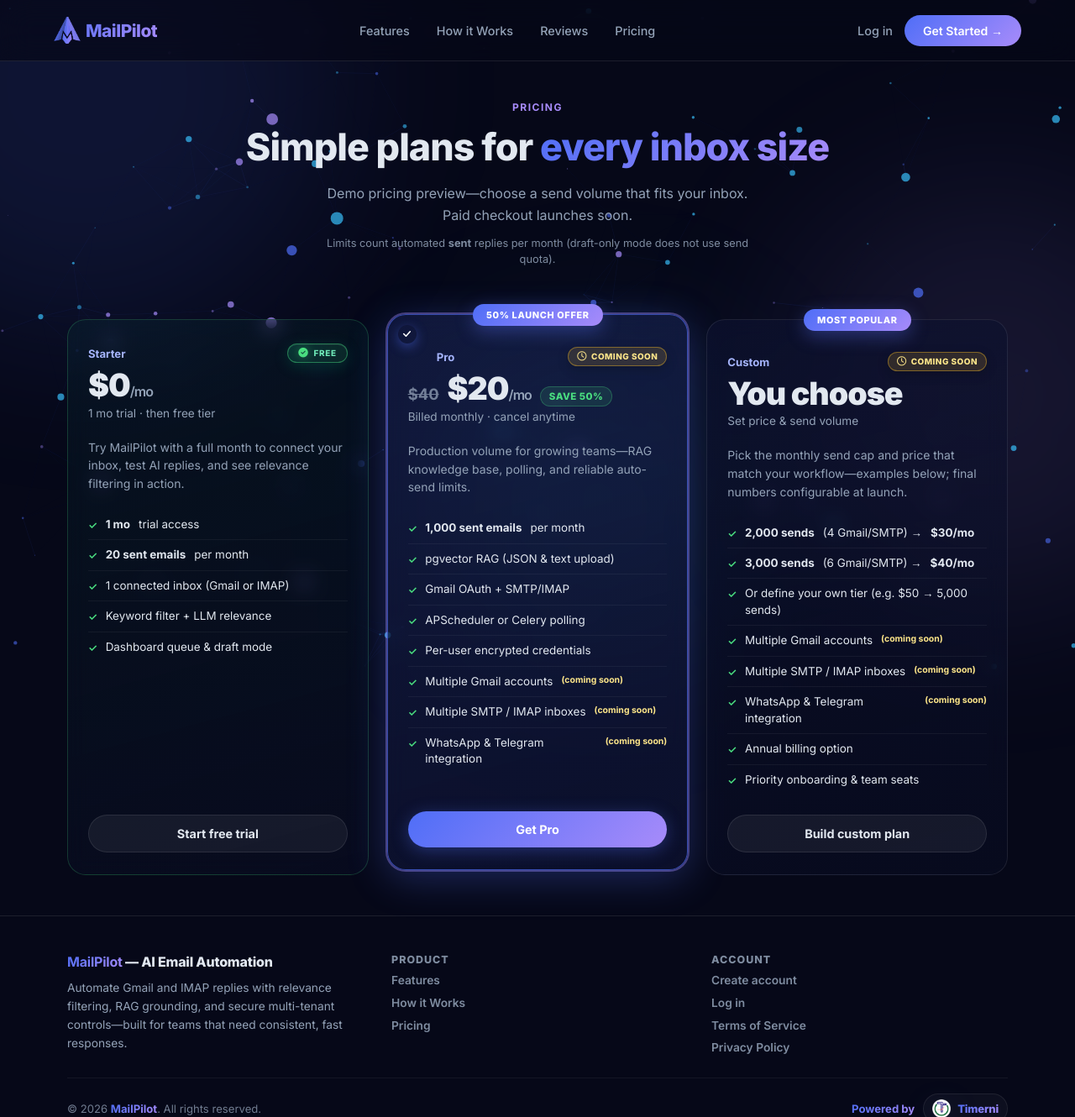
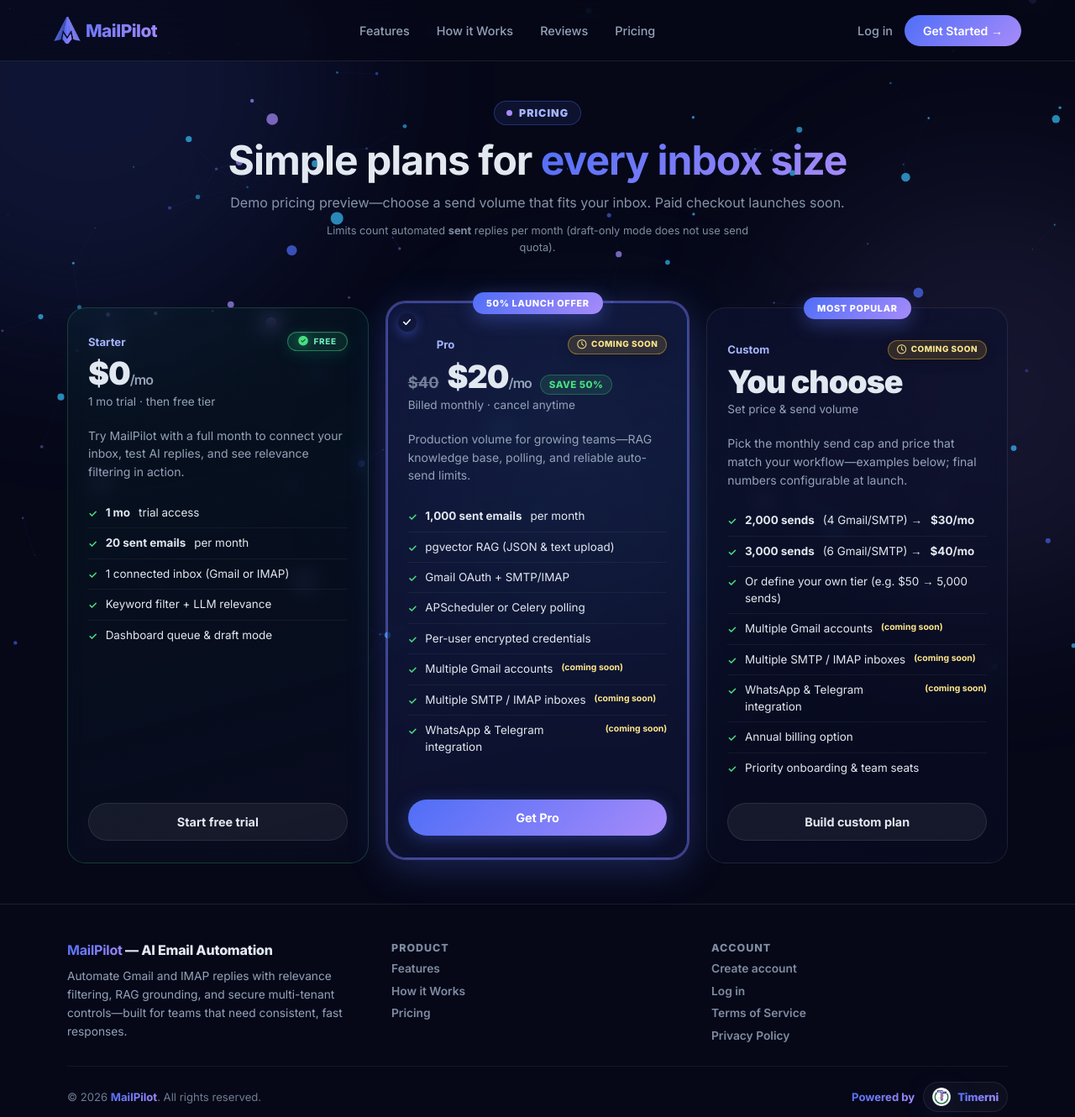
Before and after one commit to TareqazizUday/MailPilot, a Django app: template templates/pricing.html in a window 1280 px wide. Shown: the top 1330 px of the page at 84% size. Run offline with Django 5.2, Linux system fonts and the light colour scheme; the template is opened without the code that fills it, so the values that code supplies are empty.

Commit message:
pricing title update

```diff
--- a/templates/pricing.html
+++ b/templates/pricing.html
@@ -35,33 +35,19 @@
     .orb3 { width: 400px; height: 400px; background: rgba(56,189,248,0.07); top: 50%; left: 40%; }
     {% include "components/marketing_nav_css.html" %}
     {% include "components/marketing_page_layout_css.html" %}
-    main.mp-marketing-main { text-align: center; }
-    .section-tag {
-      font-size: 0.75rem; font-weight: 700; letter-spacing: 1.5px;
-      text-transform: uppercase; color: #a78bfa; margin-bottom: 14px;
+    .page-head { max-width: 1120px; margin: 0 auto 18px; text-align: center; }
+    .tag {
+      display: inline-flex; align-items: center; gap: 8px;
+      padding: 6px 14px; border-radius: 999px;
+      border: 1px solid rgba(79,110,247,0.35);
+      background: rgba(79,110,247,0.10);
+      color: #a5b4fc;
+      font-size: 0.78rem; font-weight: 900; letter-spacing: .08em; text-transform: uppercase;
     }
-    .section-title {
-      font-size: clamp(1.8rem, 3.5vw, 2.8rem); font-weight: 800;
-      letter-spacing: -1px; line-height: 1.2;
-    }
-    .pricing-head-row {
-      display: flex; align-items: flex-start; justify-content: space-between;
-      gap: 20px; flex-wrap: wrap; max-width: 1120px; margin: 0 auto;
-      text-align: left;
-    }
-    .pricing-head-copy { flex: 1; min-width: 240px; text-align: center; }
-    .pricing-head-copy .section-tag,
-    .pricing-head-copy .section-title,
-    .pricing-head-copy .pricing-intro,
-    .pricing-head-copy .pricing-demo-note { margin-left: auto; margin-right: auto; }
-    .pricing-head-copy .pricing-intro,
-    .pricing-head-copy .pricing-demo-note { text-align: center; }
-    .pricing-intro {
-      color: var(--muted); font-size: 1rem; margin-top: 14px; max-width: 520px;
-      line-height: 1.65;
-    }
+    .page-head h1 { margin-top: 14px; font-size: clamp(2rem, 4vw, 3rem); letter-spacing: -1px; line-height: 1.15; }
+    .sub { margin: 10px auto 0; color: rgba(148,163,184,0.90); line-height: 1.7; max-width: 760px; }
     .pricing-demo-note {
-      font-size: 0.8rem; color: rgba(148,163,184,0.85); margin-top: 10px;
+      font-size: 0.8rem; color: rgba(148,163,184,0.85); margin: 10px auto 0;
       max-width: 520px; line-height: 1.5;
     }
     .pricing-card-soon {
@@ -242,9 +228,6 @@
 
     {% include "components/footer_css.html" %}
 
-    @media (max-width: 1100px) {
-      .pricing-head-row { justify-content: center; text-align: center; }
-    }
     @media (max-width: 768px) {
       .pricing-grid { margin-top: 36px; }
       .pricing-card { padding: 24px 18px 22px; }
@@ -259,7 +242,7 @@
       .pricing-tier-row { flex-wrap: wrap; row-gap: 6px; }
       .pricing-card.has-badge.is-active::before { top: 36px; }
       .pricing-card-soon { font-size: 0.56rem; padding: 4px 7px; }
-      .section-title { font-size: clamp(1.45rem, 7vw, 1.85rem); }
+      .page-head h1 { font-size: clamp(1.45rem, 7vw, 1.85rem); }
     }
     @media (prefers-reduced-motion: reduce) {
       .pricing-card.is-active { animation: none; }
@@ -276,13 +259,11 @@
   {% include "components/marketing_nav_js.html" %}
 
   <main class="mp-marketing-main" aria-labelledby="pricing-heading">
-    <div class="pricing-head-row">
-      <div class="pricing-head-copy">
-        <div class="section-tag">Pricing</div>
-        <h1 class="section-title" id="pricing-heading">Simple plans for <span style="background:linear-gradient(135deg,#4f6ef7,#a78bfa);-webkit-background-clip:text;-webkit-text-fill-color:transparent;">every inbox size</span></h1>
-        <p class="pricing-intro">Demo pricing preview—choose a send volume that fits your inbox. Paid checkout launches soon.</p>
-        <p class="pricing-demo-note">Limits count automated <strong>sent</strong> replies per month (draft-only mode does not use send quota).</p>
-      </div>
+    <div class="page-head">
+      <div class="tag"><span style="width:7px;height:7px;border-radius:50%;background:#a78bfa;display:inline-block;" aria-hidden="true"></span> Pricing</div>
+      <h1 id="pricing-heading">Simple plans for <span style="background:linear-gradient(135deg,#4f6ef7,#a78bfa);-webkit-background-clip:text;-webkit-text-fill-color:transparent;">every inbox size</span></h1>
+      <p class="sub">Demo pricing preview—choose a send volume that fits your inbox. Paid checkout launches soon.</p>
+      <p class="pricing-demo-note">Limits count automated <strong>sent</strong> replies per month (draft-only mode does not use send quota).</p>
     </div>
 
     <div class="pricing-grid" role="listbox" aria-label="Choose a pricing plan">
```
